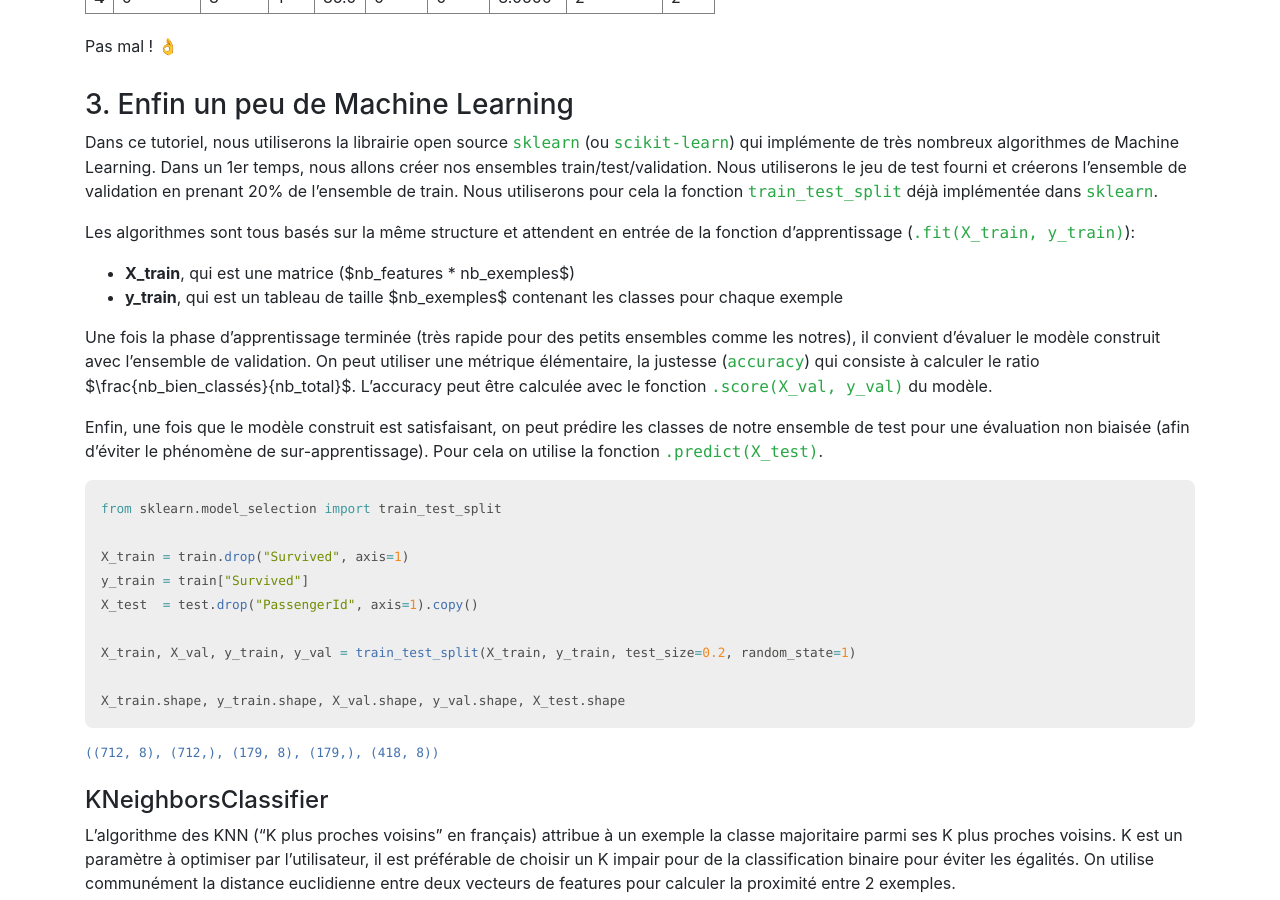
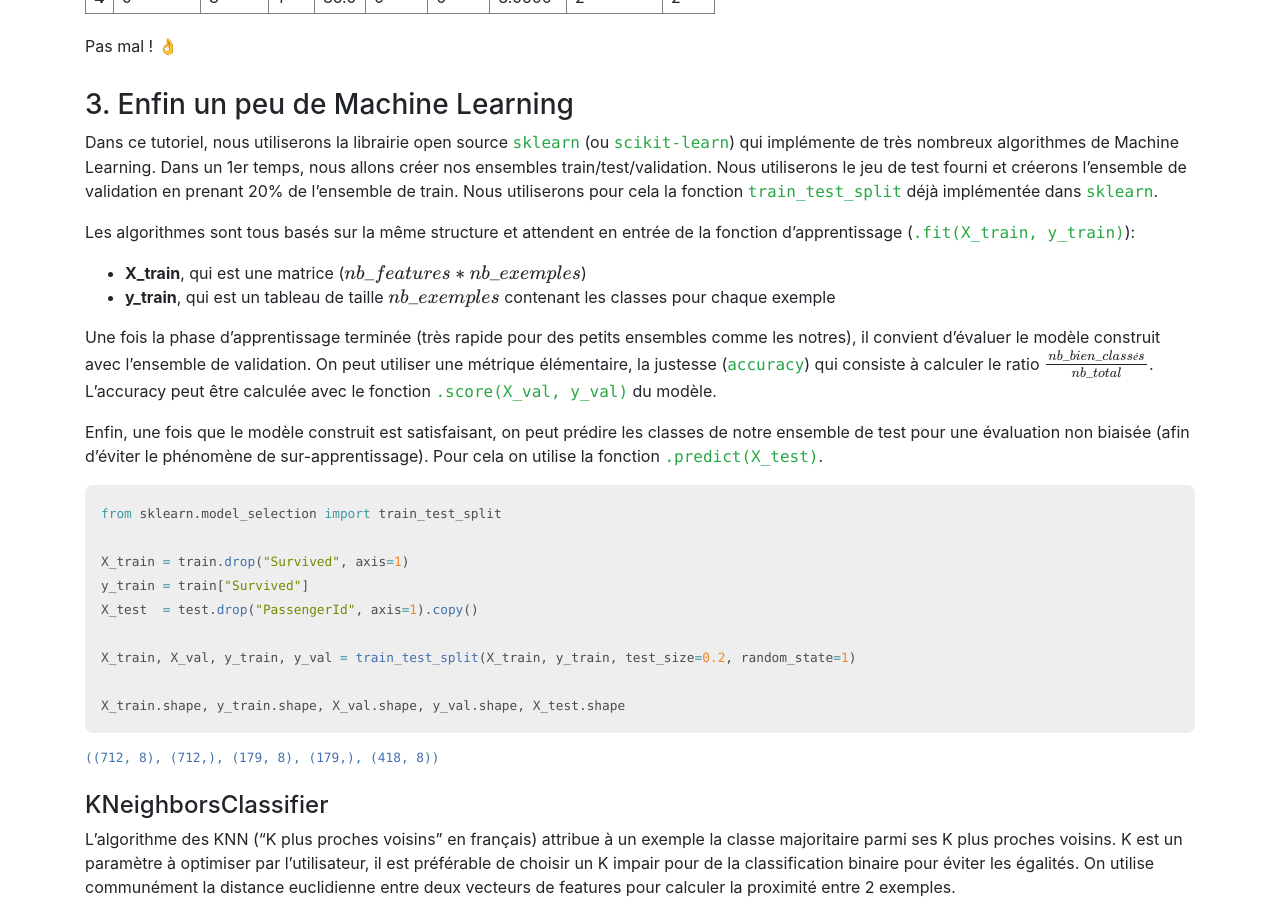
Before and after one commit to clementbosc/clementbosc.github.io, a Jekyll site: the page built from _posts/2019-06-25-machine-learning-for-dummies.md, in a window 1280 px wide and 900 px high, scrolled down 9128 px. Built offline with Jekyll 4.4.1, drawn with Linux system fonts in a browser that asks for light colours; nearby versions of some CDN libraries; formulas are drawn with MathJax 3; some of the changed text lies outside the part shown.

Commit message:
latex formulas

```diff
--- a/_posts/2019-06-25-machine-learning-for-dummies.md
+++ b/_posts/2019-06-25-machine-learning-for-dummies.md
@@ -398,7 +398,7 @@ train.describe()
 * Environ 38% des personnes de notre échantillon ont survécu, ce qui est représentatif car ce nombre est de 32% sur l'ensemble du Titanic.
 * La plupart des passagers ( > 75%) n'ont pas voyagé avec des parents ou des enfants.
 * Environ 30 % des passagers ont des frères et soeurs et/ou un.e conjoint.e.
-* Il n'y a pas beaucoup de personnes agées et le prix des billets est relativement faible ( au moins 75% ont payé moins de 31\\$ mais certains ont payé jusqu'à 512\\$).
+* Il n'y a pas beaucoup de personnes agées et le prix des billets est relativement faible ( au moins 75% ont payé moins de 31$ mais certains ont payé jusqu'à 512$).
 
 #### Quelle est la distribution des valeurs catégorielles ?
 
@@ -861,10 +861,10 @@ Dans ce tutoriel, nous utiliserons la librairie open source `sklearn` (ou `sciki
 Dans un 1er temps, nous allons créer nos ensembles train/test/validation. Nous utiliserons le jeu de test fourni et créerons l'ensemble de validation en prenant 20% de l'ensemble de train. Nous utiliserons pour cela la fonction `train_test_split` déjà implémentée dans `sklearn`.
 
 Les algorithmes sont tous basés sur la même structure et attendent en entrée de la fonction d'apprentissage (`.fit(X_train, y_train)`):
-* **X_train**, qui est une matrice ($nb\_features * nb\_exemples$)
-* **y_train**, qui est un tableau de taille $nb\_exemples$ contenant les classes pour chaque exemple
+* **X_train**, qui est une matrice ($$nb\_features * nb\_exemples$$)
+* **y_train**, qui est un tableau de taille $$nb\_exemples$$ contenant les classes pour chaque exemple
 
-Une fois la phase d'apprentissage terminée (très rapide pour des petits ensembles comme les notres), il convient d'évaluer le modèle construit avec l'ensemble de validation. On peut utiliser une métrique élémentaire, la justesse (`accuracy`) qui consiste à calculer le ratio $\frac{nb\_bien\_classés}{nb\_total}$. L'accuracy peut être calculée avec le fonction `.score(X_val, y_val)` du modèle.
+Une fois la phase d'apprentissage terminée (très rapide pour des petits ensembles comme les notres), il convient d'évaluer le modèle construit avec l'ensemble de validation. On peut utiliser une métrique élémentaire, la justesse (`accuracy`) qui consiste à calculer le ratio $$\frac{nb\_bien\_classés}{nb\_total}$$. L'accuracy peut être calculée avec le fonction `.score(X_val, y_val)` du modèle.
 
 Enfin, une fois que le modèle construit est satisfaisant, on peut prédire les classes de notre ensemble de test pour une évaluation non biaisée (afin d'éviter le phénomène de sur-apprentissage). Pour cela on utilise la fonction `.predict(X_test)`.
 
```
